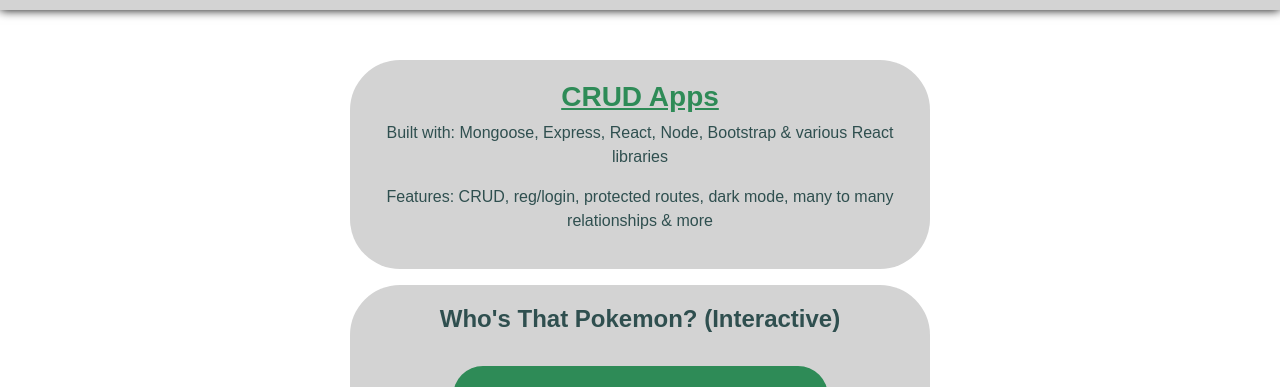
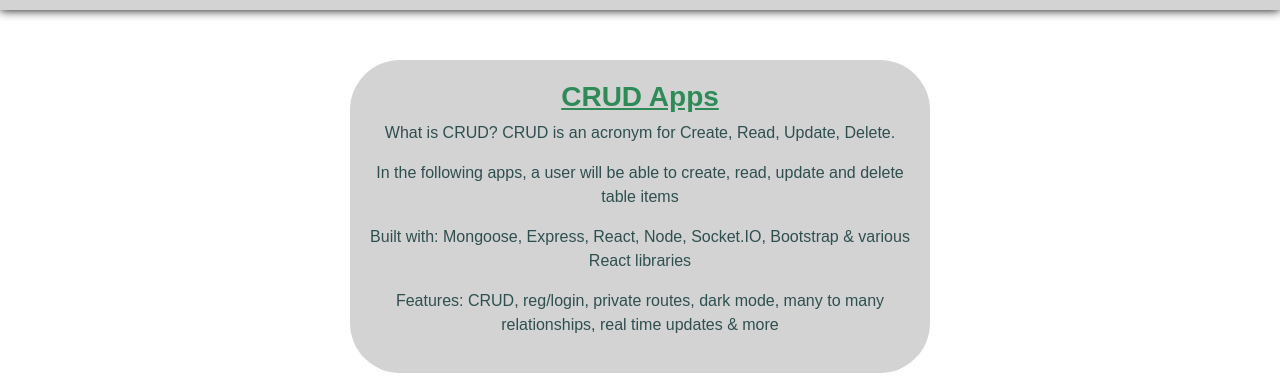
Before and after one commit to tylerwertman/website-fullstack, a React (Create React App) app in the folder client/: page / in a window 1280 px wide. Shown: the part 1045-1432 px from the top of the page. Built offline with nearby package versions, Linux system fonts and the light colour scheme; no server answers.

Commit message:
projects desc

```diff
--- a/client/src/Components/Projects.jsx
+++ b/client/src/Components/Projects.jsx
@@ -9,8 +9,10 @@
             <h2>Projects</h2>
             <div className={darkMode ? "contentDark mb-3" : "content mb-3"}>
                 <a href="http://crudApps.tylerw.xyz"><h3>CRUD Apps</h3></a>
-                <p>Built with: Mongoose, Express, React, Node, Bootstrap & various React libraries</p>
-                <p>Features: CRUD, reg/login, protected routes, dark mode, many to many relationships & more</p>
+                <p>What is CRUD? CRUD is an acronym for Create, Read, Update, Delete.</p>
+                <p>In the following apps, a user will be able to create, read, update and delete table items</p>
+                <p>Built with: Mongoose, Express, React, Node, Socket.IO, Bootstrap & various React libraries</p>
+                <p>Features: CRUD, reg/login, private routes, dark mode, many to many relationships, real time updates & more</p>
             </div>
             <div className={darkMode ? "contentDark" : "content"}>
                 <WTP />
```
